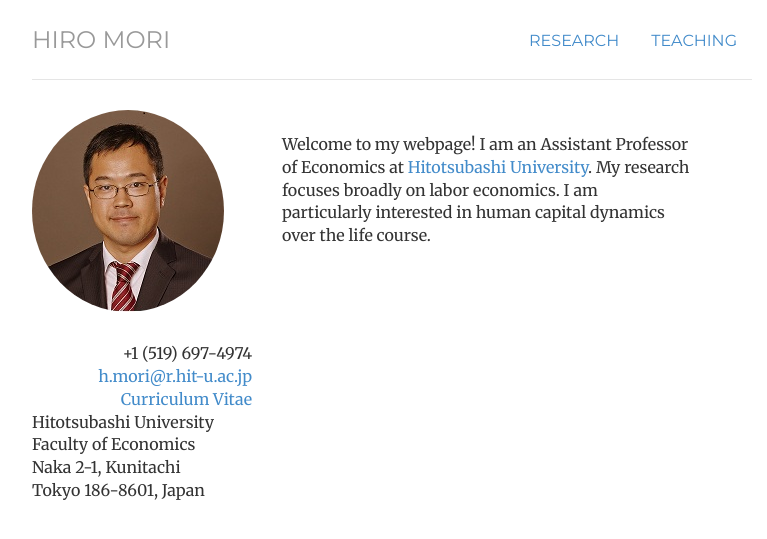
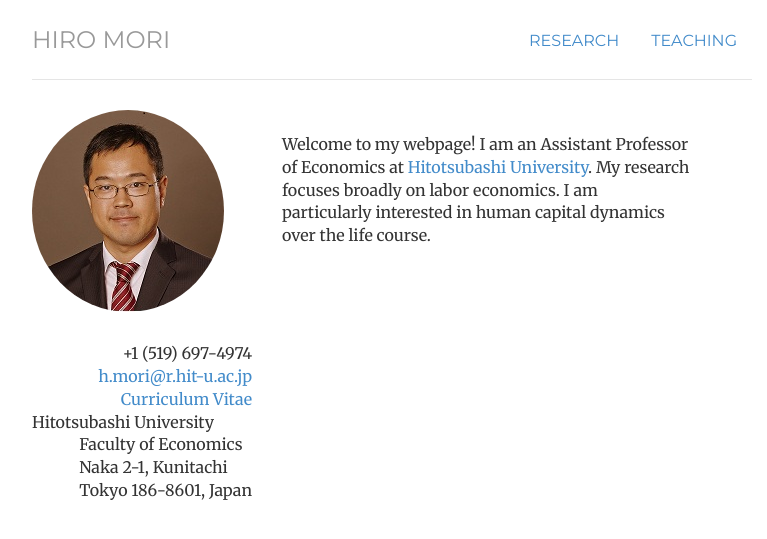
Before and after one commit to morihiroaki/morihiroaki.github.io, a Jekyll site: the page built from index.html, in a window 1280 px wide. Shown: the top 539 px of the page, without its empty margins (248-1015 px from the left). Built offline with Jekyll 4.4.1, drawn with Linux system fonts in a browser that asks for light colours.

Commit message:
Update index.html

```diff
--- a/index.html
+++ b/index.html
@@ -28,7 +28,7 @@ description:
                     <div class="contact-item">
                       <div class="icon pull-left text-center"><span class="fa fa-map-marker fa-fw"></span></div>
                       <div class="title pull-left">Hitotsubashi University</div><br>
-                      <div class="description pull-left">
+                      <div class="description pull-right">
                       Faculty of Economics<br>
                       Naka 2-1, Kunitachi<br>
                       Tokyo 186-8601, Japan
```
